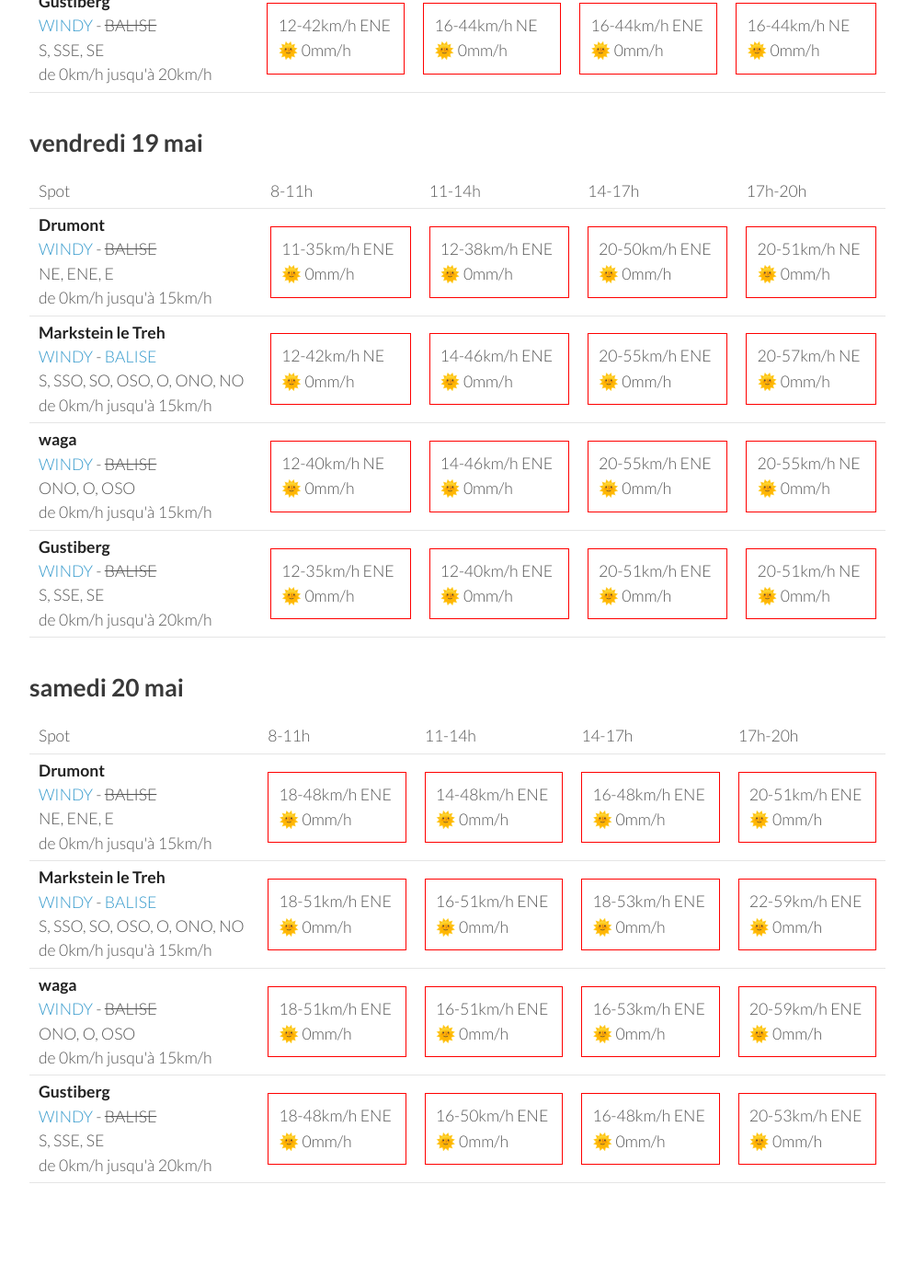
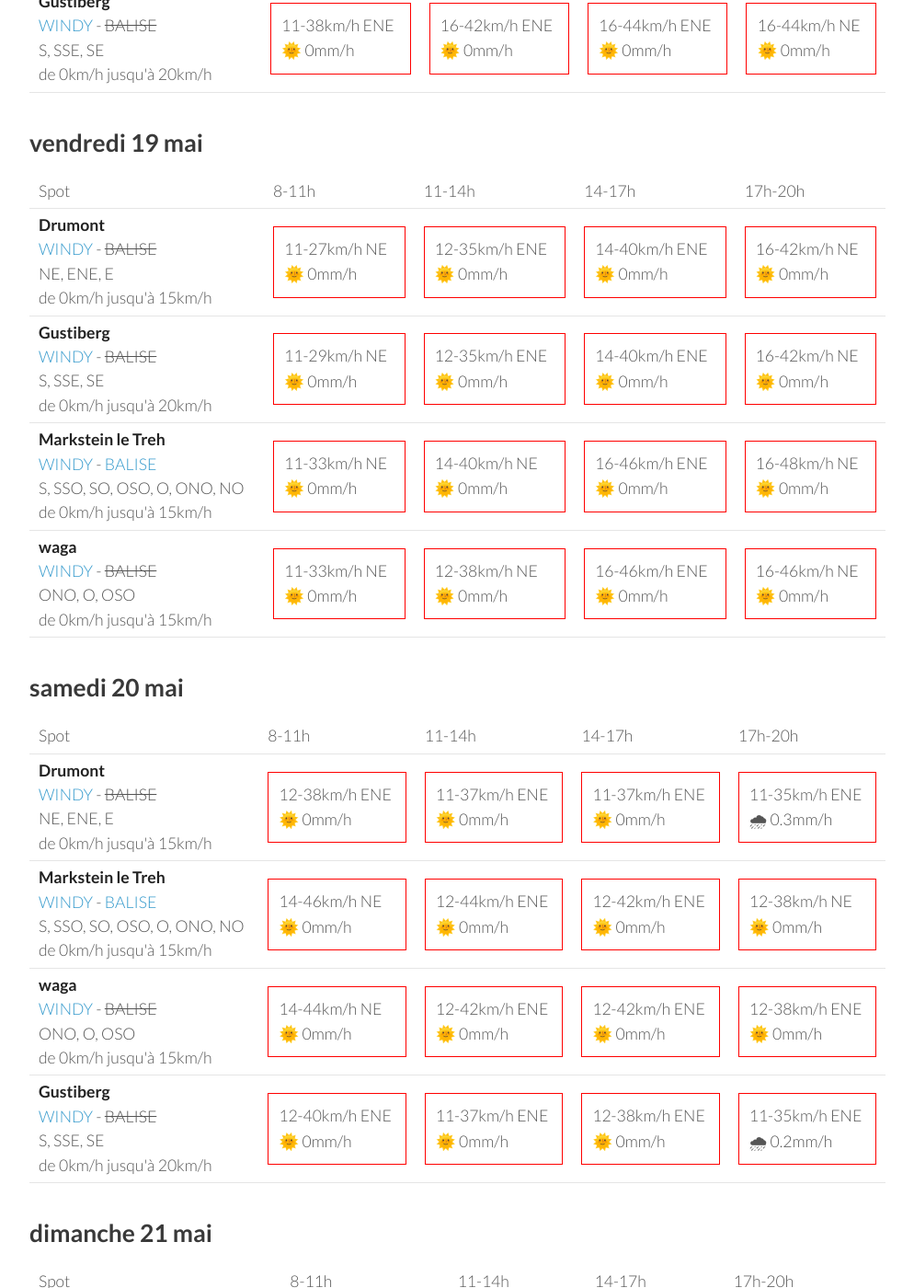
Before and after one commit to parapente-dans-le-nord/parapente-dans-le-nord.github.io, a Jekyll site: the page built from vosges.markdown, in a window 1280 px wide and 1400 px high, scrolled down 1918 px. Shown: the whole window at 92% size, without its empty margins (26-1020 px from the left). Built offline with Jekyll 4.4.1, drawn with Linux system fonts in a browser that asks for light colours; some of the changed text lies outside the part shown.

Commit message:
update index.markdown

```diff
--- a/vosges.markdown
+++ b/vosges.markdown
@@ -136,8 +136,8 @@ page mise à jour le mardi 16 mai 06:16
 <tr>
         <td><strong>Drumont</strong><br><a href="https://windy.com/47.898/6.919?47.687,6.919,9,m:eYYagmG">WINDY</a> - <span class="no-balise"> BALISE </span><br> <span class="vent-favorable">NE, ENE, E</span><br><span class="force-vent">de 0km/h jusqu'à 15km/h</span> </td>
 
-            <td><div class="not-flyable"><p>12-40km/h ENE</p><p>🌞 0mm/h</p></div></td>
-            <td><div class="not-flyable"><p>16-44km/h ENE</p><p>🌞 0mm/h</p></div></td>
+            <td><div class="not-flyable"><p>11-38km/h ENE</p><p>🌞 0mm/h</p></div></td>
+            <td><div class="not-flyable"><p>16-42km/h ENE</p><p>🌞 0mm/h</p></div></td>
             <td><div class="not-flyable"><p>16-44km/h ENE</p><p>🌞 0mm/h</p></div></td>
             <td><div class="not-flyable"><p>16-44km/h NE</p><p>🌞 0mm/h</p></div></td>
 
@@ -146,28 +146,28 @@ page mise à jour le mardi 16 mai 06:16
 <tr>
         <td><strong>Markstein le Treh</strong><br><a href="https://windy.com/47.926/7.012?47.505,7.012,8,m:eY1agmQ">WINDY</a> - <span class=""><a href="http://www.balisemeteo.com/balise.php?idBalise=136">BALISE</a> </span><br> <span class="vent-favorable">S, SSO, SO, OSO, O, ONO, NO</span><br><span class="force-vent">de 0km/h jusqu'à 15km/h</span> </td>
 
-            <td><div class="not-flyable"><p>11-44km/h NE</p><p>🌞 0mm/h</p></div></td>
+            <td><div class="not-flyable"><p>11-40km/h NE</p><p>🌞 0mm/h</p></div></td>
+            <td><div class="not-flyable"><p>14-46km/h NE</p><p>🌞 0mm/h</p></div></td>
             <td><div class="not-flyable"><p>16-48km/h NE</p><p>🌞 0mm/h</p></div></td>
-            <td><div class="not-flyable"><p>16-50km/h NE</p><p>🌞 0mm/h</p></div></td>
-            <td><div class="not-flyable"><p>16-50km/h NNE</p><p>🌞 0mm/h</p></div></td>
+            <td><div class="not-flyable"><p>16-48km/h NE</p><p>🌞 0mm/h</p></div></td>
 
 
     </tr>
 <tr>
         <td><strong>waga</strong><br><a href="https://windy.com/47.903/6.996?47.900,6.983,15">WINDY</a> - <span class="no-balise"> BALISE </span><br> <span class="vent-favorable">ONO, O, OSO</span><br><span class="force-vent">de 0km/h jusqu'à 15km/h</span> </td>
 
-            <td><div class="not-flyable"><p>11-46km/h NE</p><p>🌞 0mm/h</p></div></td>
-            <td><div class="not-flyable"><p>16-50km/h NE</p><p>🌞 0mm/h</p></div></td>
-            <td><div class="not-flyable"><p>16-50km/h NE</p><p>🌞 0mm/h</p></div></td>
-            <td><div class="not-flyable"><p>16-50km/h NE</p><p>🌞 0mm/h</p></div></td>
+            <td><div class="not-flyable"><p>11-42km/h NE</p><p>🌞 0mm/h</p></div></td>
+            <td><div class="not-flyable"><p>16-46km/h NE</p><p>🌞 0mm/h</p></div></td>
+            <td><div class="not-flyable"><p>16-48km/h NE</p><p>🌞 0mm/h</p></div></td>
+            <td><div class="not-flyable"><p>16-48km/h NE</p><p>🌞 0mm/h</p></div></td>
 
 
     </tr>
 <tr>
         <td><strong>Gustiberg</strong><br><a href="https://windy.com/47.894/6.934?47.891,6.934,15,m:eYYagmI">WINDY</a> - <span class="no-balise"> BALISE </span><br> <span class="vent-favorable">S, SSE, SE</span><br><span class="force-vent">de 0km/h jusqu'à 20km/h</span> </td>
 
-            <td><div class="not-flyable"><p>12-42km/h ENE</p><p>🌞 0mm/h</p></div></td>
-            <td><div class="not-flyable"><p>16-44km/h NE</p><p>🌞 0mm/h</p></div></td>
+            <td><div class="not-flyable"><p>11-38km/h ENE</p><p>🌞 0mm/h</p></div></td>
+            <td><div class="not-flyable"><p>16-42km/h ENE</p><p>🌞 0mm/h</p></div></td>
             <td><div class="not-flyable"><p>16-44km/h ENE</p><p>🌞 0mm/h</p></div></td>
             <td><div class="not-flyable"><p>16-44km/h NE</p><p>🌞 0mm/h</p></div></td>
 
@@ -192,40 +192,40 @@ page mise à jour le mardi 16 mai 06:16
 <tr>
         <td><strong>Drumont</strong><br><a href="https://windy.com/47.898/6.919?47.687,6.919,9,m:eYYagmG">WINDY</a> - <span class="no-balise"> BALISE </span><br> <span class="vent-favorable">NE, ENE, E</span><br><span class="force-vent">de 0km/h jusqu'à 15km/h</span> </td>
 
-            <td><div class="not-flyable"><p>11-35km/h ENE</p><p>🌞 0mm/h</p></div></td>
-            <td><div class="not-flyable"><p>12-38km/h ENE</p><p>🌞 0mm/h</p></div></td>
-            <td><div class="not-flyable"><p>20-50km/h ENE</p><p>🌞 0mm/h</p></div></td>
-            <td><div class="not-flyable"><p>20-51km/h NE</p><p>🌞 0mm/h</p></div></td>
+            <td><div class="not-flyable"><p>11-27km/h NE</p><p>🌞 0mm/h</p></div></td>
+            <td><div class="not-flyable"><p>12-35km/h ENE</p><p>🌞 0mm/h</p></div></td>
+            <td><div class="not-flyable"><p>14-40km/h ENE</p><p>🌞 0mm/h</p></div></td>
+            <td><div class="not-flyable"><p>16-42km/h NE</p><p>🌞 0mm/h</p></div></td>
+
+
+    </tr>
+<tr>
+        <td><strong>Gustiberg</strong><br><a href="https://windy.com/47.894/6.934?47.891,6.934,15,m:eYYagmI">WINDY</a> - <span class="no-balise"> BALISE </span><br> <span class="vent-favorable">S, SSE, SE</span><br><span class="force-vent">de 0km/h jusqu'à 20km/h</span> </td>
+
+            <td><div class="not-flyable"><p>11-29km/h NE</p><p>🌞 0mm/h</p></div></td>
+            <td><div class="not-flyable"><p>12-35km/h ENE</p><p>🌞 0mm/h</p></div></td>
+            <td><div class="not-flyable"><p>14-40km/h ENE</p><p>🌞 0mm/h</p></div></td>
+            <td><div class="not-flyable"><p>16-42km/h NE</p><p>🌞 0mm/h</p></div></td>
 
 
     </tr>
 <tr>
         <td><strong>Markstein le Treh</strong><br><a href="https://windy.com/47.926/7.012?47.505,7.012,8,m:eY1agmQ">WINDY</a> - <span class=""><a href="http://www.balisemeteo.com/balise.php?idBalise=136">BALISE</a> </span><br> <span class="vent-favorable">S, SSO, SO, OSO, O, ONO, NO</span><br><span class="force-vent">de 0km/h jusqu'à 15km/h</span> </td>
 
-            <td><div class="not-flyable"><p>12-42km/h NE</p><p>🌞 0mm/h</p></div></td>
-            <td><div class="not-flyable"><p>14-46km/h ENE</p><p>🌞 0mm/h</p></div></td>
-            <td><div class="not-flyable"><p>20-55km/h ENE</p><p>🌞 0mm/h</p></div></td>
-            <td><div class="not-flyable"><p>20-57km/h NE</p><p>🌞 0mm/h</p></div></td>
+            <td><div class="not-flyable"><p>11-33km/h NE</p><p>🌞 0mm/h</p></div></td>
+            <td><div class="not-flyable"><p>14-40km/h NE</p><p>🌞 0mm/h</p></div></td>
+            <td><div class="not-flyable"><p>16-46km/h ENE</p><p>🌞 0mm/h</p></div></td>
+            <td><div class="not-flyable"><p>16-48km/h NE</p><p>🌞 0mm/h</p></div></td>
 
 
     </tr>
 <tr>
         <td><strong>waga</strong><br><a href="https://windy.com/47.903/6.996?47.900,6.983,15">WINDY</a> - <span class="no-balise"> BALISE </span><br> <span class="vent-favorable">ONO, O, OSO</span><br><span class="force-vent">de 0km/h jusqu'à 15km/h</span> </td>
 
-            <td><div class="not-flyable"><p>12-40km/h NE</p><p>🌞 0mm/h</p></div></td>
-            <td><div class="not-flyable"><p>14-46km/h ENE</p><p>🌞 0mm/h</p></div></td>
-            <td><div class="not-flyable"><p>20-55km/h ENE</p><p>🌞 0mm/h</p></div></td>
-            <td><div class="not-flyable"><p>20-55km/h NE</p><p>🌞 0mm/h</p></div></td>
-
-
-    </tr>
-<tr>
-        <td><strong>Gustiberg</strong><br><a href="https://windy.com/47.894/6.934?47.891,6.934,15,m:eYYagmI">WINDY</a> - <span class="no-balise"> BALISE </span><br> <span class="vent-favorable">S, SSE, SE</span><br><span class="force-vent">de 0km/h jusqu'à 20km/h</span> </td>
-
-            <td><div class="not-flyable"><p>12-35km/h ENE</p><p>🌞 0mm/h</p></div></td>
-            <td><div class="not-flyable"><p>12-40km/h ENE</p><p>🌞 0mm/h</p></div></td>
-            <td><div class="not-flyable"><p>20-51km/h ENE</p><p>🌞 0mm/h</p></div></td>
-            <td><div class="not-flyable"><p>20-51km/h NE</p><p>🌞 0mm/h</p></div></td>
+            <td><div class="not-flyable"><p>11-33km/h NE</p><p>🌞 0mm/h</p></div></td>
+            <td><div class="not-flyable"><p>12-38km/h NE</p><p>🌞 0mm/h</p></div></td>
+            <td><div class="not-flyable"><p>16-46km/h ENE</p><p>🌞 0mm/h</p></div></td>
+            <td><div class="not-flyable"><p>16-46km/h NE</p><p>🌞 0mm/h</p></div></td>
 
 
     </tr>
@@ -248,40 +248,40 @@ page mise à jour le mardi 16 mai 06:16
 <tr>
         <td><strong>Drumont</strong><br><a href="https://windy.com/47.898/6.919?47.687,6.919,9,m:eYYagmG">WINDY</a> - <span class="no-balise"> BALISE </span><br> <span class="vent-favorable">NE, ENE, E</span><br><span class="force-vent">de 0km/h jusqu'à 15km/h</span> </td>
 
-            <td><div class="not-flyable"><p>18-48km/h ENE</p><p>🌞 0mm/h</p></div></td>
-            <td><div class="not-flyable"><p>14-48km/h ENE</p><p>🌞 0mm/h</p></div></td>
-            <td><div class="not-flyable"><p>16-48km/h ENE</p><p>🌞 0mm/h</p></div></td>
-            <td><div class="not-flyable"><p>20-51km/h ENE</p><p>🌞 0mm/h</p></div></td>
+            <td><div class="not-flyable"><p>12-38km/h ENE</p><p>🌞 0mm/h</p></div></td>
+            <td><div class="not-flyable"><p>11-37km/h ENE</p><p>🌞 0mm/h</p></div></td>
+            <td><div class="not-flyable"><p>11-37km/h ENE</p><p>🌞 0mm/h</p></div></td>
+            <td><div class="not-flyable"><p>11-35km/h ENE</p><p>🌧 0.3mm/h</p></div></td>
 
 
     </tr>
 <tr>
         <td><strong>Markstein le Treh</strong><br><a href="https://windy.com/47.926/7.012?47.505,7.012,8,m:eY1agmQ">WINDY</a> - <span class=""><a href="http://www.balisemeteo.com/balise.php?idBalise=136">BALISE</a> </span><br> <span class="vent-favorable">S, SSO, SO, OSO, O, ONO, NO</span><br><span class="force-vent">de 0km/h jusqu'à 15km/h</span> </td>
 
-            <td><div class="not-flyable"><p>18-51km/h ENE</p><p>🌞 0mm/h</p></div></td>
-            <td><div class="not-flyable"><p>16-51km/h ENE</p><p>🌞 0mm/h</p></div></td>
-            <td><div class="not-flyable"><p>18-53km/h ENE</p><p>🌞 0mm/h</p></div></td>
-            <td><div class="not-flyable"><p>22-59km/h ENE</p><p>🌞 0mm/h</p></div></td>
+            <td><div class="not-flyable"><p>14-46km/h NE</p><p>🌞 0mm/h</p></div></td>
+            <td><div class="not-flyable"><p>12-44km/h ENE</p><p>🌞 0mm/h</p></div></td>
+            <td><div class="not-flyable"><p>12-42km/h ENE</p><p>🌞 0mm/h</p></div></td>
+            <td><div class="not-flyable"><p>12-38km/h NE</p><p>🌞 0mm/h</p></div></td>
 
 
     </tr>
 <tr>
         <td><strong>waga</strong><br><a href="https://windy.com/47.903/6.996?47.900,6.983,15">WINDY</a> - <span class="no-balise"> BALISE </span><br> <span class="vent-favorable">ONO, O, OSO</span><br><span class="force-vent">de 0km/h jusqu'à 15km/h</span> </td>
 
-            <td><div class="not-flyable"><p>18-51km/h ENE</p><p>🌞 0mm/h</p></div></td>
-            <td><div class="not-flyable"><p>16-51km/h ENE</p><p>🌞 0mm/h</p></div></td>
-            <td><div class="not-flyable"><p>16-53km/h ENE</p><p>🌞 0mm/h</p></div></td>
-            <td><div class="not-flyable"><p>20-59km/h ENE</p><p>🌞 0mm/h</p></div></td>
+            <td><div class="not-flyable"><p>14-44km/h NE</p><p>🌞 0mm/h</p></div></td>
+            <td><div class="not-flyable"><p>12-42km/h ENE</p><p>🌞 0mm/h</p></div></td>
+            <td><div class="not-flyable"><p>12-42km/h ENE</p><p>🌞 0mm/h</p></div></td>
+            <td><div class="not-flyable"><p>12-38km/h ENE</p><p>🌞 0mm/h</p></div></td>
 
 
     </tr>
 <tr>
         <td><strong>Gustiberg</strong><br><a href="https://windy.com/47.894/6.934?47.891,6.934,15,m:eYYagmI">WINDY</a> - <span class="no-balise"> BALISE </span><br> <span class="vent-favorable">S, SSE, SE</span><br><span class="force-vent">de 0km/h jusqu'à 20km/h</span> </td>
 
-            <td><div class="not-flyable"><p>18-48km/h ENE</p><p>🌞 0mm/h</p></div></td>
-            <td><div class="not-flyable"><p>16-50km/h ENE</p><p>🌞 0mm/h</p></div></td>
-            <td><div class="not-flyable"><p>16-48km/h ENE</p><p>🌞 0mm/h</p></div></td>
-            <td><div class="not-flyable"><p>20-53km/h ENE</p><p>🌞 0mm/h</p></div></td>
+            <td><div class="not-flyable"><p>12-40km/h ENE</p><p>🌞 0mm/h</p></div></td>
+            <td><div class="not-flyable"><p>11-37km/h ENE</p><p>🌞 0mm/h</p></div></td>
+            <td><div class="not-flyable"><p>12-38km/h ENE</p><p>🌞 0mm/h</p></div></td>
+            <td><div class="not-flyable"><p>11-35km/h ENE</p><p>🌧 0.2mm/h</p></div></td>
 
 
     </tr>
@@ -289,3 +289,59 @@ page mise à jour le mardi 16 mai 06:16
 </tbody>
 </table>
 {:/}
+## dimanche 21 mai
+
+{::nomarkdown}
+<table>
+  <tbody>
+    <tr>
+      <td>Spot</td>
+      <td>8-11h</td>
+      <td>11-14h</td>
+      <td>14-17h</td>
+      <td>17h-20h</td>
+    </tr>
+<tr>
+        <td><strong>Drumont</strong><br><a href="https://windy.com/47.898/6.919?47.687,6.919,9,m:eYYagmG">WINDY</a> - <span class="no-balise"> BALISE </span><br> <span class="vent-favorable">NE, ENE, E</span><br><span class="force-vent">de 0km/h jusqu'à 15km/h</span> </td>
+
+            <td><div class="flyable"><p>1-12km/h ENE</p><p>🌞 0mm/h</p></div></td>
+            <td><div class="not-flyable"><p>5-18km/h E</p><p>🌞 0mm/h</p></div></td>
+            <td><div class="not-flyable"><p>7-24km/h E</p><p>🌧 0.2mm/h</p></div></td>
+            <td><div class="not-flyable"><p>5-24km/h E</p><p>🌧 0.2mm/h</p></div></td>
+
+
+    </tr>
+<tr>
+        <td><strong>Gustiberg</strong><br><a href="https://windy.com/47.894/6.934?47.891,6.934,15,m:eYYagmI">WINDY</a> - <span class="no-balise"> BALISE </span><br> <span class="vent-favorable">S, SSE, SE</span><br><span class="force-vent">de 0km/h jusqu'à 20km/h</span> </td>
+
+            <td><div class="not-flyable"><p>1-12km/h ENE</p><p>🌞 0mm/h</p></div></td>
+            <td><div class="not-flyable"><p>5-18km/h E</p><p>🌞 0mm/h</p></div></td>
+            <td><div class="not-flyable"><p>7-25km/h E</p><p>🌞 0mm/h</p></div></td>
+            <td><div class="not-flyable"><p>5-24km/h E</p><p>🌧 0.2mm/h</p></div></td>
+
+
+    </tr>
+<tr>
+        <td><strong>Markstein le Treh</strong><br><a href="https://windy.com/47.926/7.012?47.505,7.012,8,m:eY1agmQ">WINDY</a> - <span class=""><a href="http://www.balisemeteo.com/balise.php?idBalise=136">BALISE</a> </span><br> <span class="vent-favorable">S, SSO, SO, OSO, O, ONO, NO</span><br><span class="force-vent">de 0km/h jusqu'à 15km/h</span> </td>
+
+            <td><div class="not-flyable"><p>3-14km/h NE</p><p>🌞 0mm/h</p></div></td>
+            <td><div class="not-flyable"><p>5-20km/h E</p><p>🌞 0mm/h</p></div></td>
+            <td><div class="not-flyable"><p>9-27km/h E</p><p>🌞 0mm/h</p></div></td>
+            <td><div class="not-flyable"><p>9-27km/h ENE</p><p>🌧 0.2mm/h</p></div></td>
+
+
+    </tr>
+<tr>
+        <td><strong>waga</strong><br><a href="https://windy.com/47.903/6.996?47.900,6.983,15">WINDY</a> - <span class="no-balise"> BALISE </span><br> <span class="vent-favorable">ONO, O, OSO</span><br><span class="force-vent">de 0km/h jusqu'à 15km/h</span> </td>
+
+            <td><div class="not-flyable"><p>3-14km/h NE</p><p>🌞 0mm/h</p></div></td>
+            <td><div class="not-flyable"><p>5-20km/h E</p><p>🌞 0mm/h</p></div></td>
+            <td><div class="not-flyable"><p>9-27km/h E</p><p>🌞 0mm/h</p></div></td>
+            <td><div class="not-flyable"><p>7-27km/h E</p><p>🌧 0.2mm/h</p></div></td>
+
+
+    </tr>
+
+</tbody>
+</table>
+{:/}
```
Also changed, not shown: other parts of vosges.markdown (+1 -1 lines).
